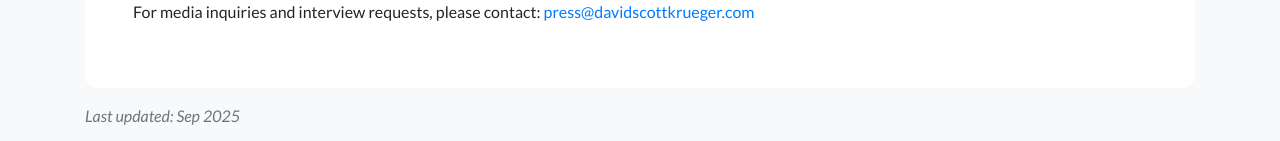
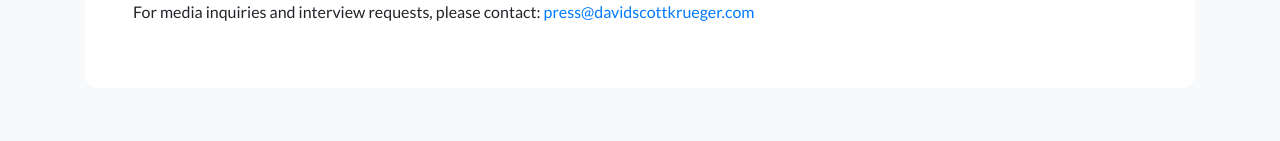
Before and after one commit to capybaralet/capybaralet.github.io, a Jekyll site: the page built from index.html, in a window 1280 px wide. Shown: the part 1274-1415 px from the top of the page. Built offline with Jekyll 4.4.1, drawn with Linux system fonts in a browser that asks for light colours; nearby versions of some CDN libraries; a style sheet for code colours, icons or effects is not loaded; after the commit the page ends 1378 px from its top, so only the background shows below that.

Commit message:
no footer for now

```diff
--- a/_includes/footer.html
+++ b/_includes/footer.html
@@ -1,5 +1,7 @@
-<footer class="footer">
-    <div class="{% if page.container_class %}{{ page.container_class }}{% else %}container-lg{% endif %}">
+<!-- <footer class="footer">
+  <div
+    class="{% if page.container_class %}{{ page.container_class }}{% else %}container-lg{% endif %}"
+  >
     <div class="row my-3">
       <div class="col-6">
         <div class="text-muted">
@@ -13,4 +15,4 @@
       </div>
     </div>
   </div>
-</footer>
+</footer> -->
```
Also changed, not shown: 3 other files. Lines whose indentation alone changed are shown as unchanged.
